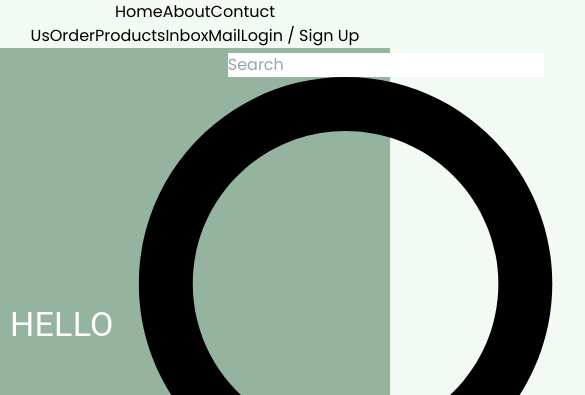
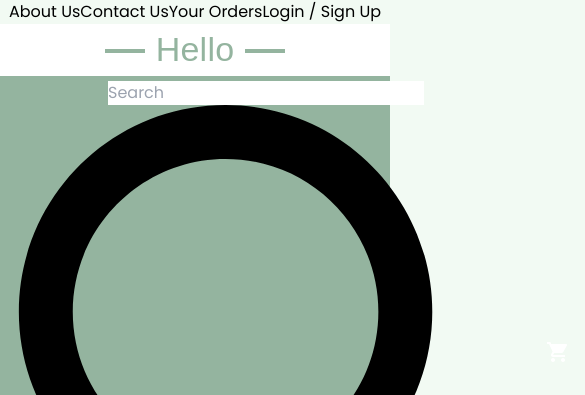
Before and after one commit to abujobayer0/e-commerce, a React (Vite) app: page / in a window 390 px wide. Shown: the top 395 px of the page, 585 px wide, since content can reach past the window. Built offline with nearby package versions, Linux system fonts and the light colour scheme.

Commit message:
added head

```diff
--- a/src/components/drawerComp/index.jsx
+++ b/src/components/drawerComp/index.jsx
@@ -1,66 +1,68 @@
+import {
+  Box,
+  Drawer,
+  List,
+  ListItem,
+  ListItemIcon,
+  ListItemText,
+} from "@mui/material";
 
-import { Drawer, List, ListItem, ListItemIcon, ListItemText } from '@mui/material';
-import InboxIcon from '@mui/icons-material/MoveToInbox';
-import MailIcon from '@mui/icons-material/Mail';
+import { Home, Info, Logout, Phone, ShoppingBag } from "@mui/icons-material";
 
-function DrawerComp({toggleDrawer,open}) {
+function DrawerComp({ toggleDrawer, open }) {
   return (
     <Drawer
       open={open}
       variant="persistent"
-      anchor="left"  sx={{display:{xs:"block",md:"none"}}}
+      anchor="left"
+      sx={{
+        display: { xs: "block", md: "none" },
+      }}
       onClose={toggleDrawer}
     >
-      <List sx={{width:{xs:250,md:350}}}>
+      <Box
+        sx={{
+          width: "left" === "top" || "left" === "bottom" ? "auto" : 250,
+          background: "#fff",
+        }}
+        role="presentation"
+        onClick={toggleDrawer}
+        onKeyDown={toggleDrawer}
+      >
+        <List sx={{ width: { xs: 250, md: 350 } }}>
           <ListItem button>
             <ListItemIcon>
-            <InboxIcon />
+              <Home />
             </ListItemIcon>
-          <ListItemText primary="Join Us" />
+            <ListItemText primary="Home" />
           </ListItem>
           <ListItem button>
             <ListItemIcon>
-            <InboxIcon />
+              <ShoppingBag />
+            </ListItemIcon>
+            <ListItemText primary="Your Orders" />
+          </ListItem>
+          <ListItem button>
+            <ListItemIcon>
+              <Phone />
             </ListItemIcon>
             <ListItemText primary="Contuct Us" />
           </ListItem>
           <ListItem button>
             <ListItemIcon>
-            <InboxIcon />
+              <Info />
             </ListItemIcon>
             <ListItemText primary="About Us" />
           </ListItem>
+
           <ListItem button>
             <ListItemIcon>
-            <InboxIcon />
-          </ListItemIcon>
-          <ListItemText primary="Order" />
-        </ListItem>
-        <ListItem button>
-          <ListItemIcon>
-            <InboxIcon />
-          </ListItemIcon>
-          <ListItemText primary="Products" />
-        </ListItem>
-        <ListItem button>
-          <ListItemIcon>
-            <InboxIcon />
-          </ListItemIcon>
-          <ListItemText primary="Inbox" />
-        </ListItem>
-        <ListItem button>
-          <ListItemIcon>
-            <MailIcon />
-          </ListItemIcon>
-          <ListItemText primary="Mail" />
-        </ListItem>
-        <ListItem button>
-          <ListItemIcon>
-            <MailIcon />
+              <Logout />
             </ListItemIcon>
             <ListItemText primary="Login | Sign Up" />
           </ListItem>
         </List>
+      </Box>
     </Drawer>
   );
 }
--- /dev/null
+++ b/src/components/head/index.jsx
@@ -0,0 +1,44 @@
+import { Box, Typography, useTheme } from "@mui/material";
+
+const Head = () => {
+  const theme = useTheme();
+  return (
+    <Box sx={{ width: "100%", background: "#fff" }}>
+      <Typography
+        variant="h4"
+        color={"primary"}
+        sx={{
+          display: { xs: "block", md: "none" },
+          width: "200px",
+          background: "#fff",
+          p: "5px",
+          fontFamily: "fantasy",
+          position: "relative",
+          "&::before": {
+            content: '""',
+            position: "absolute",
+            width: 40,
+            height: 4,
+            background: theme.palette.font.olive,
+            top: 25,
+            left: 150,
+          },
+          margin: "0 auto",
+          "&::after": {
+            content: '""',
+            position: "absolute",
+            width: 40,
+            height: 4,
+            background: theme.palette.font.olive,
+            top: 25,
+            right: 150,
+          },
+        }}
+      >
+        Hello
+      </Typography>
+    </Box>
+  );
+};
+
+export default Head;
--- a/src/components/index.jsx
+++ b/src/components/index.jsx
@@ -4,8 +4,10 @@ import DrawerComp from "./drawerComp";
 import TrendingProductCard from "./3dCard";
 import ProductCardHome from "./productCardHome";
 import AddToCartButton from "./addToCartButton";
+import Head from "./head";
 export {
   TrendingProductCard,
+  Head,
   ProductCardHome,
   SubNavBar,
   NavBar,
--- a/src/components/navbar/index.jsx
+++ b/src/components/navbar/index.jsx
@@ -1,11 +1,17 @@
-import { Menu, Person, ShoppingCart, } from "@mui/icons-material";
-import { Box,    IconButton,    Typography, useMediaQuery, useTheme } from "@mui/material";
+import { Close, Menu, Person, ShoppingCart } from "@mui/icons-material";
+import {
+  Box,
+  IconButton,
+  Typography,
+  useMediaQuery,
+  useTheme,
+} from "@mui/material";
 import { useState } from "react";
 import DrawerComp from "../drawerComp";
 const NavBar = () => {
-    const theme =useTheme()
-    const isMediumScreen = useMediaQuery((theme) => theme.breakpoints.up('md'));
-    const [searchValue, setSearchValue] = useState('');
+  const theme = useTheme();
+  const isMediumScreen = useMediaQuery((theme) => theme.breakpoints.up("md"));
+  const [searchValue, setSearchValue] = useState("");
   const [open, setOpen] = useState(false);
 
   const toggleDrawer = () => {
@@ -17,13 +23,25 @@ const NavBar = () => {
 
   const handleSubmit = (event) => {
     event.preventDefault();
-      console.log('Search submitted:', searchValue);
+    console.log("Search submitted:", searchValue);
   };
 
   return (
-        <Box sx={{background:theme.palette.primary.main,gap:{xs:2,md:10},padding:{xs:"5px 10px",md:"10px 15px"},display:"flex",justifyContent:"space-between",alignItems:"center"}}>
-        <Box>
-            <Typography variant={isMediumScreen ? 'h4' : 'h4'} sx={{color:theme.palette.font.primary}}>
+    <Box
+      sx={{
+        background: theme.palette.primary.main,
+        gap: { xs: 2, md: 10 },
+        padding: { xs: "5px 10px", md: "10px 15px" },
+        display: "flex",
+        justifyContent: "space-between",
+        alignItems: "center",
+      }}
+    >
+      <Box sx={{ display: { xs: "none", md: "block" } }}>
+        <Typography
+          variant={isMediumScreen ? "h4" : "h4"}
+          sx={{ color: theme.palette.font.primary }}
+        >
           HELLO
         </Typography>
       </Box>
@@ -58,17 +76,31 @@ const NavBar = () => {
           </svg>
         </button>
       </div>
-        <Box sx={{display:"flex",alignItems:"center",justifyContent:"space-between",gap:2}}>
+      <Box
+        sx={{
+          display: "flex",
+          alignItems: "center",
+          justifyContent: "space-between",
+          gap: 2,
+        }}
+      >
         <IconButton>
-            <ShoppingCart sx={{color:theme.palette.font.primary}}/>
+          <ShoppingCart sx={{ color: theme.palette.font.primary }} />
         </IconButton>
-            <IconButton sx={{display:{xs:"none",md:"flex"}}}>
-        <Person sx={{color:theme.palette.font.primary}}/>
+        <IconButton sx={{ display: { xs: "none", md: "flex" } }}>
+          <Person sx={{ color: theme.palette.font.primary }} />
         </IconButton>
-            <IconButton  sx={{display:{xs:"flex",md:"none"}}}onClick={toggleDrawer}>
-        <Menu sx={{color:theme.palette.font.primary}}/>
+        <IconButton
+          sx={{ display: { xs: "flex", md: "none" } }}
+          onClick={toggleDrawer}
+        >
+          {open ? (
+            <Close sx={{ color: theme.palette.font.primary }} />
+          ) : (
+            <Menu sx={{ color: theme.palette.font.primary }} />
+          )}
         </IconButton>
-            <DrawerComp open={open} toggleDrawer={toggleDrawer}/>
+        <DrawerComp open={open} toggleDrawer={toggleDrawer} />
       </Box>
     </Box>
   );
--- a/src/components/subNavbar/index.jsx
+++ b/src/components/subNavbar/index.jsx
@@ -15,84 +15,48 @@ const SubNavBar = () => {
         <Typography
           variant="p"
           sx={{
-            color: activeLink === "home" ? "#94B49F" : theme.palette.font.secondary,
-            "&:hover": { color: "#94B49F" },
-            borderBottom: activeLink === "home" ? "2px solid #94B49F" : "none", // Add bottom border for active link
-          }}
-          onClick={() => handleLinkClick("home")}
-        >
-          Home
-        </Typography>
-        <Typography
-          variant="p"
-          sx={{
-            color: activeLink === "about" ? "#94B49F" : theme.palette.font.secondary,
+            color:
+              activeLink === "about" ? "#94B49F" : theme.palette.font.secondary,
             "&:hover": { color: "#94B49F" },
             borderBottom: activeLink === "about" ? "2px solid #94B49F" : "none", // Add bottom border for active link
           }}
           onClick={() => handleLinkClick("about")}
         >
-          About
+          About Us
         </Typography>
         <Typography
           variant="p"
           sx={{
-            color: activeLink === "contact-us" ? "#94B49F" : theme.palette.font.secondary,
+            color:
+              activeLink === "contact-us"
+                ? "#94B49F"
+                : theme.palette.font.secondary,
             "&:hover": { color: "#94B49F" },
-            borderBottom: activeLink === "contact-us" ? "2px solid #94B49F" : "none",
+            borderBottom:
+              activeLink === "contact-us" ? "2px solid #94B49F" : "none",
           }}
           onClick={() => handleLinkClick("contact-us")}
         >
-          Contuct Us
+          Contact Us
         </Typography>
         <Typography
           variant="p"
           sx={{
-            color: activeLink === "order" ? "#94B49F" : theme.palette.font.secondary,
+            color:
+              activeLink === "order" ? "#94B49F" : theme.palette.font.secondary,
             "&:hover": { color: "#94B49F" },
             borderBottom: activeLink === "order" ? "2px solid #94B49F" : "none",
           }}
           onClick={() => handleLinkClick("order")}
         >
-          Order
+          Your Orders
         </Typography>
+
         <Typography
           variant="p"
           sx={{
-            color: activeLink === "products" ? "#94B49F" : theme.palette.font.secondary,
-            "&:hover": { color: "#94B49F" },
-            borderBottom: activeLink === "products" ? "2px solid #94B49F" : "none",
-          }}
-          onClick={() => handleLinkClick("products")}
-        >
-          Products
-        </Typography>
-        <Typography
-          variant="p"
-          sx={{
-            color: activeLink === "inbox" ? "#94B49F" : theme.palette.font.secondary,
-            "&:hover": { color: "#94B49F" },
-            borderBottom: activeLink === "inbox" ? "2px solid #94B49F" : "none",
-          }}
-          onClick={() => handleLinkClick("inbox")}
-        >
-          Inbox
-        </Typography>
-        <Typography
-          variant="p"
-          sx={{
-            color: activeLink === "mail" ? "#94B49F" : theme.palette.font.secondary,
-            "&:hover": { color: "#94B49F" },
-            borderBottom: activeLink === "mail" ? "2px solid #94B49F" : "none",
-          }}
-          onClick={() => handleLinkClick("mail")}
-        >
-          Mail
-        </Typography>
-        <Typography
-          variant="p"
-          sx={{
-            color: activeLink === "login" ? "#94B49F" : theme.palette.font.secondary,
+            color:
+              activeLink === "login" ? "#94B49F" : theme.palette.font.secondary,
             "&:hover": { color: "#94B49F" },
             borderBottom: activeLink === "login" ? "2px solid #94B49F" : "none",
           }}
--- a/src/pages/Home.jsx
+++ b/src/pages/Home.jsx
@@ -1,19 +1,18 @@
-
-import { SubNavBar,NavBar, } from "../components";
+import { SubNavBar, NavBar, Head } from "../components";
 import { Banner, CategorySection } from "../shared";
 import PopularProducts from "../shared/products";
 
 const Home = () => {
-
-    return (
-      <div>
-      <SubNavBar/>
-      <NavBar/>
-      <Banner/>
+  return (
+    <div>
+      <SubNavBar />
+      <Head />
+      <NavBar />
+      <Banner />
       <CategorySection />
-     <PopularProducts/>
-      </div>
-    );
+      <PopularProducts />
+    </div>
+  );
 };
 
 export default Home;
```
Lines whose indentation alone changed are shown as unchanged.
